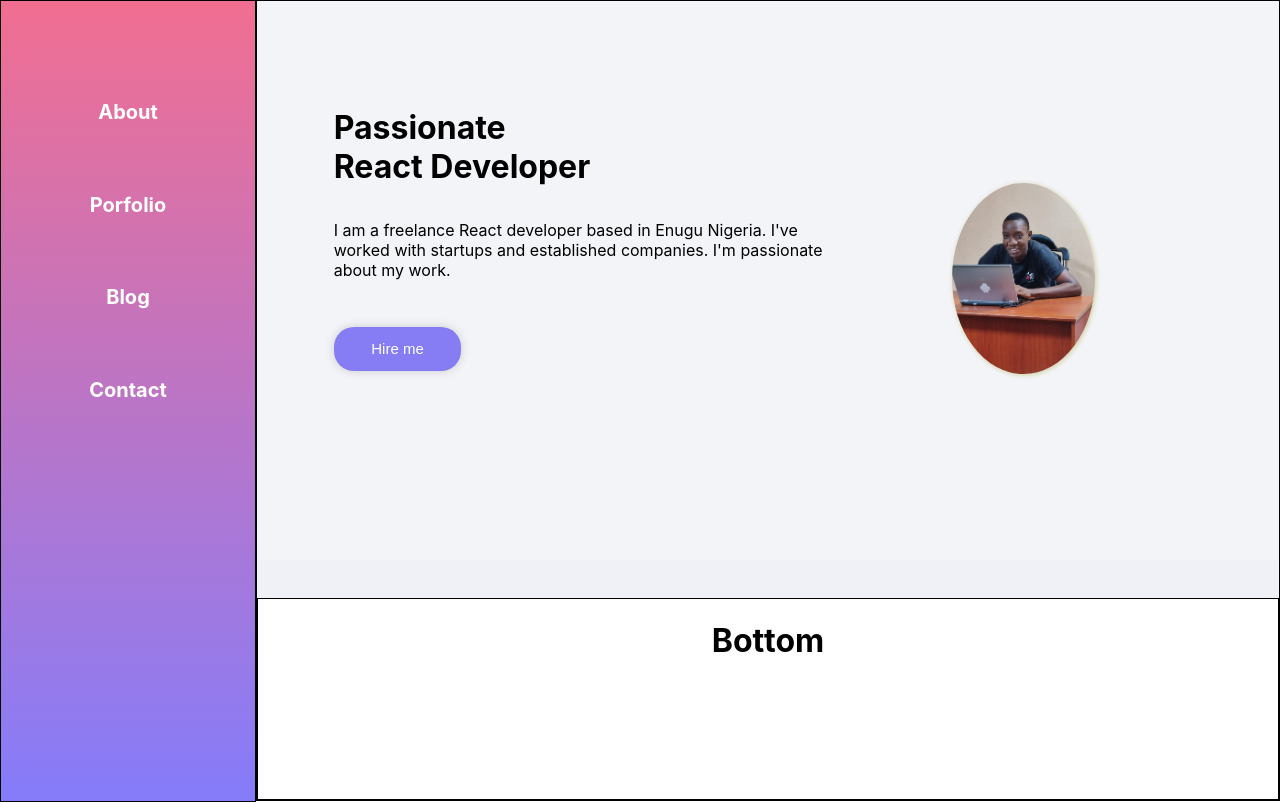
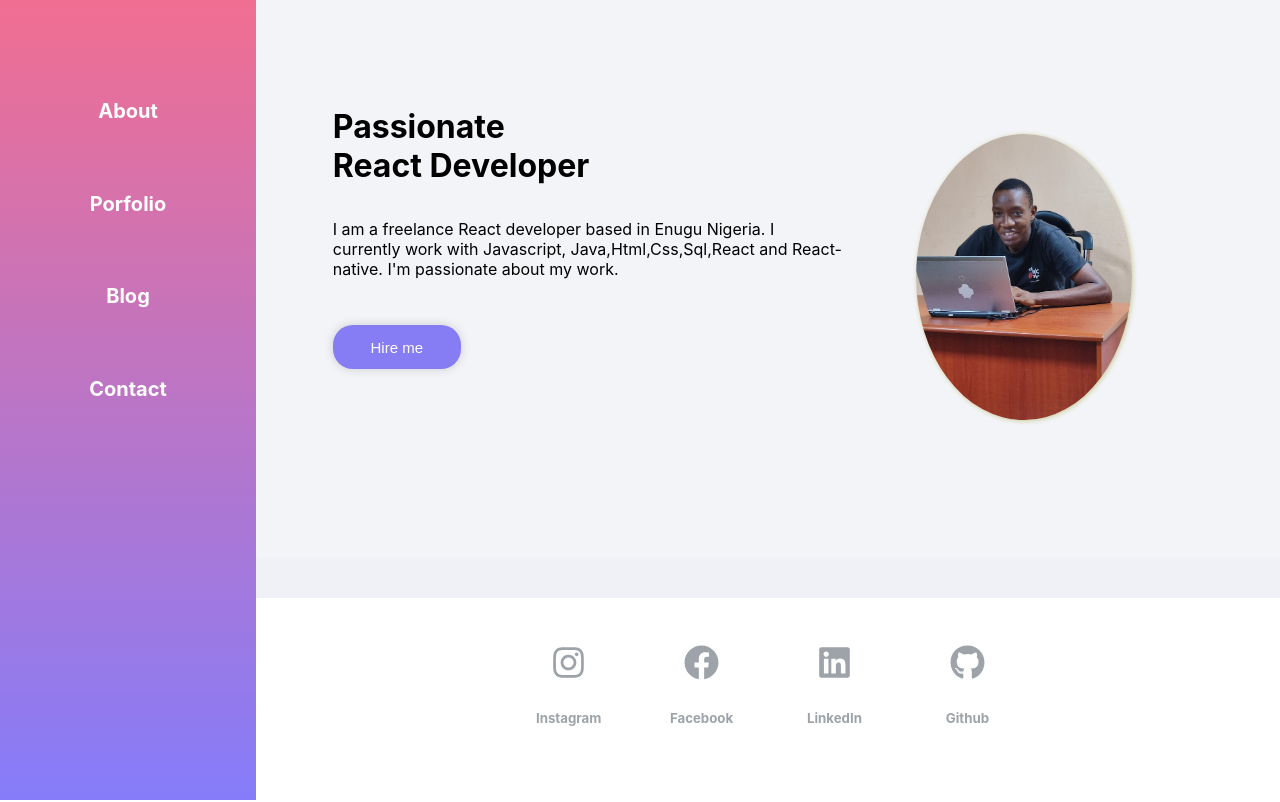
Before and after one commit to da-nazy/resume, a React (Create React App) app: page / in a window 1280 px wide. Built offline with nearby package versions, Linux system fonts and the light colour scheme.

Commit message:
recent update

```diff
--- a/package.json
+++ b/package.json
@@ -3,11 +3,13 @@
   "version": "0.1.0",
   "private": true,
   "dependencies": {
+    "@fortawesome/react-fontawesome": "^0.1.16",
     "@testing-library/jest-dom": "^5.11.4",
     "@testing-library/react": "^11.1.0",
     "@testing-library/user-event": "^12.1.10",
     "react": "^17.0.2",
     "react-dom": "^17.0.2",
+    "react-icons": "^4.3.1",
     "react-scripts": "4.0.3",
     "web-vitals": "^1.0.1"
   },
--- a/src/Component/Main.js
+++ b/src/Component/Main.js
@@ -1,23 +1,34 @@
 import '../style/main.css';
-import avatar from '../Asset/Image/avatar.jpg'
+import avatar from '../Asset/Image/avatar.jpg';
+import { FaGithub,FaInstagram,FaFacebook,FaWhatsapp,FaLinkedin} from "react-icons/fa";
 export default function Main() {
+    // Create a profile
+    // make it user editable
+    // make the site pdf downloadable
+    // make the profile theme changeable
+    // make the profile view section true or false
+    // make the profile view section have expiry date
+
     const socialHandle=[
         {
             name:'Instagram',
-            icon:'',
+            icon:<FaInstagram/>,
+            func:'',
         },
         {
             name:'Facebook',
-            icon:'',
-
+            icon:<FaFacebook/>,
+            func:'',
         },
         {
-            name:'Whatsapp',
-            icon:'',
+            name:'LinkedIn',
+            icon:<FaLinkedin/>,
+            func:'',
         },
         {
             name:'Github',
-            icon:'',
+            icon:<FaGithub/>,
+            func:'',
         }
     ]
     return (
@@ -26,17 +37,23 @@ export default function Main() {
                <div style={{width:'50%',height:'65%',paddingBottom:25,margin:'auto 0',alignItems:'left',justifyContent:'space-evenly'}} >
                <h1 style={{height:'25%',textAlign:'left'}}>Passionate <br/>React Developer</h1>
                <p style={{height:'25%',textAlign:'left',marginTop:20}}>I am a freelance React developer based in Enugu Nigeria.
-                   I've worked with startups
-                  and established companies.
+                   I currently work with Javascript, Java,Html,Css,Sql,React and React-native.
                   I'm passionate about my work.</p>
                 <button style={{ justifyContent:'center',display:'flex',flexDirection:'row', height:'12%', width:'25%',borderRadius:20,backgroundColor:'#867CF4',color:'#fff',fontWeight:'500',border:'1px solid transparent',textAlign:'center',alignItems:'center',fontSize:15,boxShadow:" 0 0 10px #ccc"}}>Hire me</button>
                 </div>
                 <div style={{width:'35%',alignSelf:'center'}} >
-                    <img  src={avatar} style={{width:'40%',height:'20%',borderRadius:'50%',backgroundSize:'contain',boxShadow:" 1px 1px 5px #cc9"}}/>
+                    <img  src={avatar} style={{width:'60%',height:'20%',borderRadius:'50%',backgroundSize:'contain',boxShadow:" 1px 1px 5px #cc9"}}/>
                 </div>
            </div>
-           <div style={{border:'1px solid black',height:'25%',backgroundColor:'#fff'}}>
-               <h1>Bottom </h1>
+           <div style={{height:'25%',backgroundColor:'#fff',display:'flex', flexDirection:'row',alignItems:'center',justifyContent:'center'}}>
+               <div style={{height:'70%',width:'55%',display:'flex',alignSelf:'center',display:'flex',flexDirection:'row',alignItems:'center',justifyContent:'space-evenly'}}>
+              {socialHandle.map((e,i)=>{
+               return  <div key={i} style={{width:'18%',height:'75%',justifyContent:'space-evenly'}}>
+                 <i style={{color:'#9DA3A9',fontSize:35}}> {e.icon}</i>
+                 <h5 style={{color:'#9DA3A9'}}>{e.name}</h5>
+             </div>
+              })}
+               </div>
            </div>
         </div>
     )
--- a/src/index.js
+++ b/src/index.js
@@ -3,7 +3,6 @@ import ReactDOM from 'react-dom';
 import './index.css';
 import App from './App';
 import reportWebVitals from './reportWebVitals';
-
 ReactDOM.render(
   <React.StrictMode>
     <App />
--- a/src/style/main.css
+++ b/src/style/main.css
@@ -1,5 +1,4 @@
 .about{
-    border:1px solid black;
     height:100%;
     display:flex;
     flex-direction:column;
--- a/src/style/sidebar.css
+++ b/src/style/sidebar.css
@@ -2,7 +2,6 @@
      display:'flex';
      justify-content:'center';
      flex-direction:'colum';
-    border:1px solid black;
     background-image: linear-gradient(to top, #857CFA , #F16E91);
     height:100vh;
     margin-bottom:10px;
```
Also changed, not shown: src/index.css (line endings or trailing spaces), 1 other file (tests, documents, lock files or other folders).
